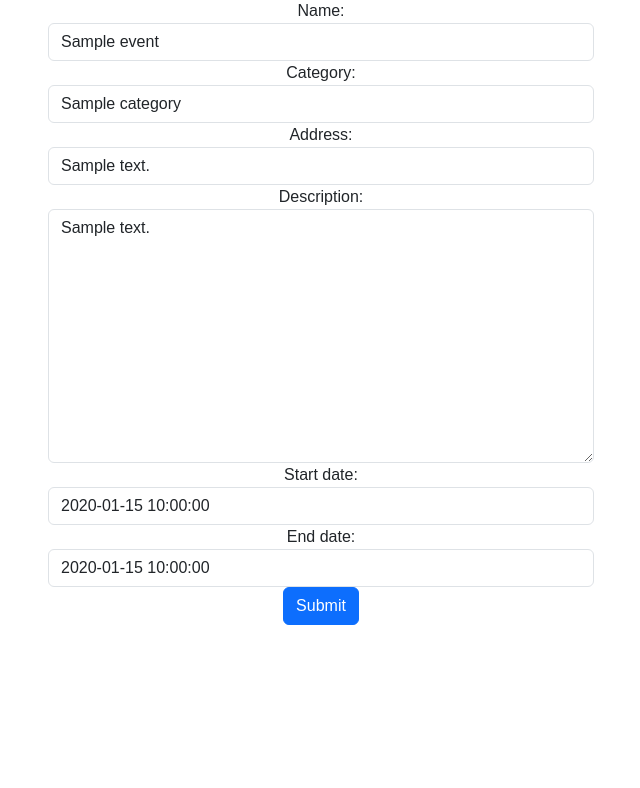
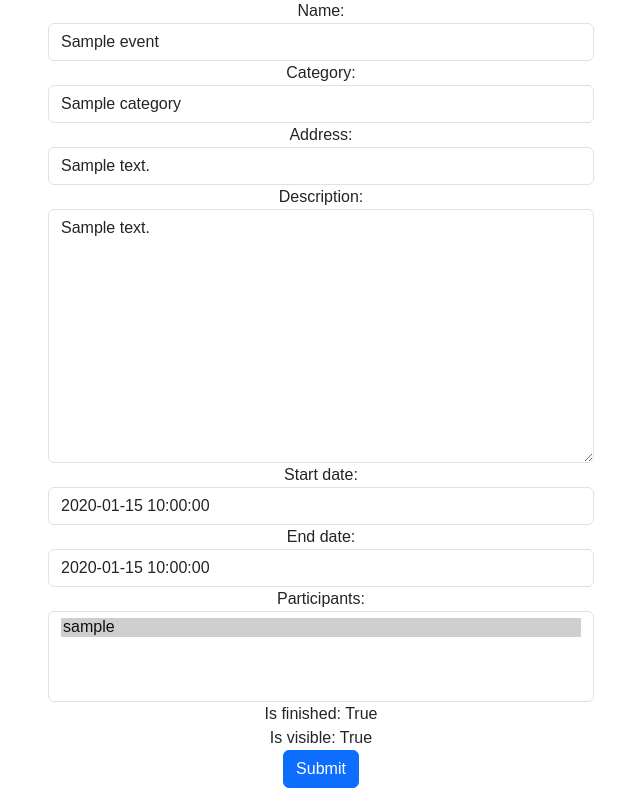
Before and after one commit to jakkemomo/meetups, a Django app: page /events/1/update/ in a window 1280 px wide. Shown: the part 117-905 px from the top of the page, without its empty margins (319-959 px from the left). Before the commit the page ends 742 px from the top, so only its background shows below. Run offline with Django 4.2, Linux system fonts and the light colour scheme; tables that the repository leaves empty hold one stand-in row (values such as "Sample post"); parts of the project's set-up code (start-up, migrations or seed data) failed here and were passed over; some libraries are stand-ins or nearby versions; some web fonts are replaced.

Commit message:
Updated new fields on views + fixed minor bugs

```diff
--- a/apps/events/models/events.py
+++ b/apps/events/models/events.py
@@ -27,8 +27,8 @@ class Event(AbstractBaseModel):
     start_date = fields.DateTimeField(null=True, blank=True)
     end_date = fields.DateTimeField(null=True, blank=True)
 
-    is_finished = fields.BooleanField(default=False)
-    is_visible = fields.BooleanField(default=True)
+    is_finished = fields.BooleanField(null=False, blank=False, default=False)
+    is_visible = fields.BooleanField(null=False, blank=False, default=True)
 
     participants = models.ManyToManyField(user_model, blank=True)
 
--- a/apps/events/templates/events/etition.html
+++ b/apps/events/templates/events/edition.html
@@ -35,8 +35,16 @@
                     {{ form.end_date|add_class:"form-control" }}
                 </div>
                 <div class="form-group">
-                    {{ form.users.label_tag }}
-                    {{ form.users|add_class:"form-control" }}
+                    {{ form.participants.label_tag }}
+                    {{ form.participants|add_class:"form-control" }}
+                </div>
+                <div class="form-group">
+                    {{ form.is_finished.label_tag }}
+                    {{ form.is_finished.value }}
+                </div>
+                <div class="form-group">
+                    {{ form.is_visible.label_tag }}
+                    {{ form.is_visible.value }}
                 </div>
                 <button type="submit" class="btn btn-primary">Submit</button>
             </form>
--- a/apps/events/views.py
+++ b/apps/events/views.py
@@ -13,7 +13,7 @@ class EventCreation(CreateView):
 
 class EventEdition(UpdateView):
     model = Event
-    template_name = "events/etition.html"
+    template_name = "events/edition.html"
     fields = ["name", "category", "address", "description", "start_date", "end_date", "participants", "is_visible", "is_finished"]
 
 
```
Also changed, not shown: apps/events/templates/events/creation.html (+10 -2 lines), apps/events/migrations/0006_event_is_finished_event_is_visible.py.
